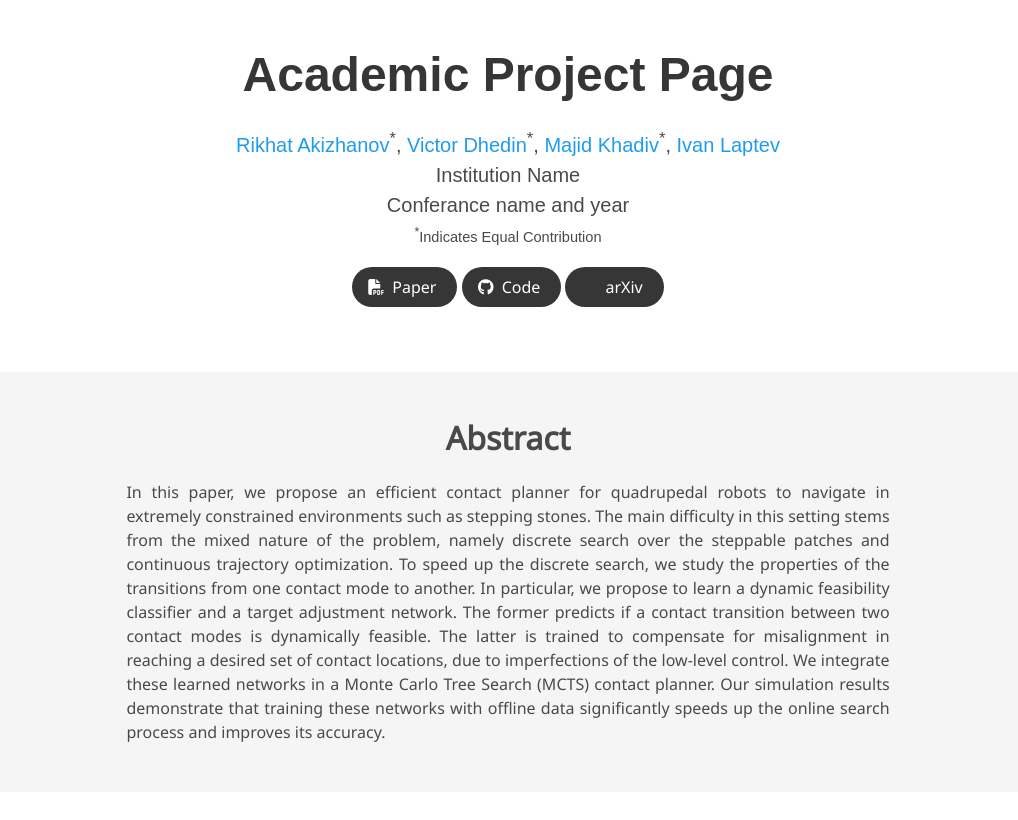
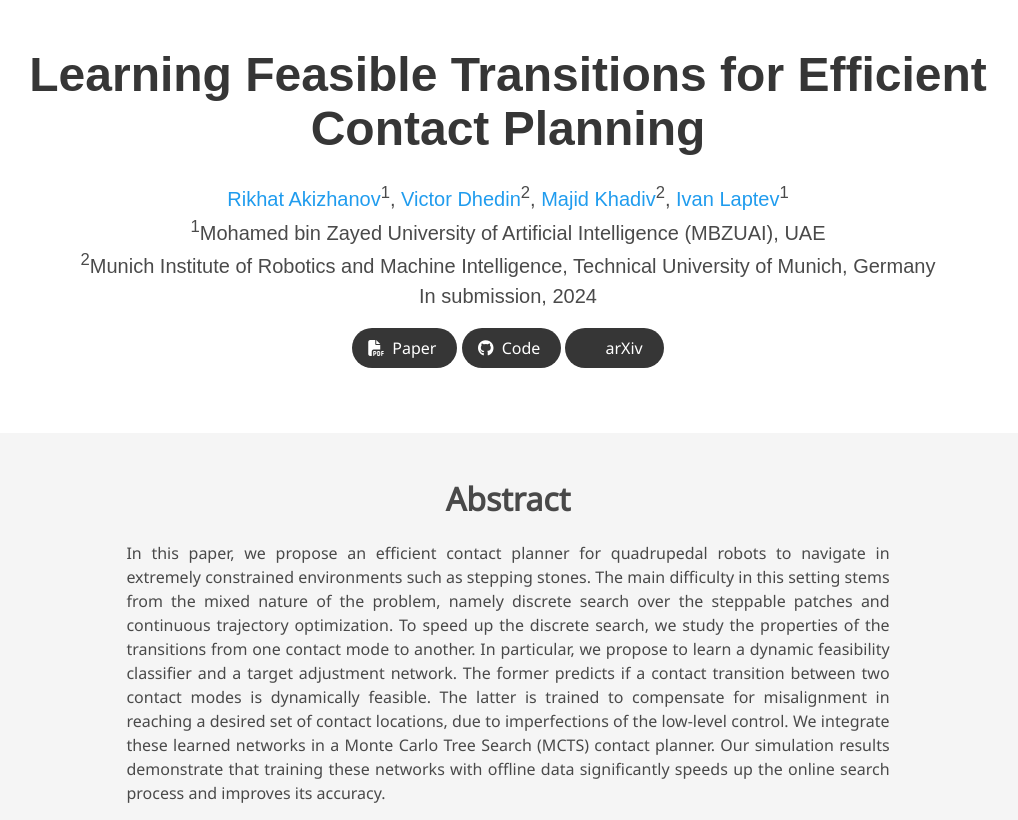
Before and after one commit to rihat99/efficient_contact_planning, a plain HTML site: page index.html in a window 1280 px wide. Shown: the top 820 px of the page, without its empty margins (132-1150 px from the left). Drawn offline with nearby package versions, Linux system fonts and the light colour scheme; some icons are missing; a web font is replaced by a local one.

Commit message:
fix title

```diff
--- a/index.html
+++ b/index.html
@@ -52,30 +52,31 @@
       <div class="container is-max-desktop">
         <div class="columns is-centered">
           <div class="column has-text-centered">
-            <h1 class="title is-1 publication-title">Academic Project Page</h1>
+            <h1 class="title is-1 publication-title">Learning Feasible Transitions for Efficient Contact Planning</h1>
             <div class="is-size-5 publication-authors">
               <!-- Paper authors -->
               <span class="author-block">
-                <a href="FIRST AUTHOR PERSONAL LINK" target="_blank">Rikhat Akizhanov</a><sup>*</sup>,</span>
-                <span class="author-block">
-                  <a href="SECOND AUTHOR PERSONAL LINK" target="_blank">Victor Dhedin</a><sup>*</sup>,</span>
-                  <span class="author-block">
-                    <a href="THIRD AUTHOR PERSONAL LINK" target="_blank">Majid Khadiv</a><sup>*</sup>,</span>
-                    <span class="author-block">
-                      <a href="FOURTH AUTHOR PERSONAL LINK" target="_blank">Ivan Laptev</a>
-                  </span>
-                  </div>
+                <a href="FIRST AUTHOR PERSONAL LINK" target="_blank">Rikhat Akizhanov</a><sup>1</sup>,</span>
+              <span class="author-block">
+                <a href="SECOND AUTHOR PERSONAL LINK" target="_blank">Victor Dhedin</a><sup>2</sup>,</span>
+              <span class="author-block">
+                <a href="THIRD AUTHOR PERSONAL LINK" target="_blank">Majid Khadiv</a><sup>2</sup>,</span>
+              <span class="author-block">
+                <a href="FOURTH AUTHOR PERSONAL LINK" target="_blank">Ivan Laptev</a><sup>1</sup></span>
+            </div>
 
                   <div class="is-size-5 publication-authors">
-                    <span class="author-block">Institution Name<br>Conferance name and year</span>
-                    <span class="eql-cntrb"><small><br><sup>*</sup>Indicates Equal Contribution</small></span>
+                    <span class="author-block"><sup>1</sup>Mohamed bin Zayed University of Artificial Intelligence (MBZUAI), UAE</span>
+                    <span class="author-block"><sup>2</sup>Munich Institute of Robotics and Machine Intelligence, Technical University of Munich, Germany</span>
+                    <span class="author-block">In submission, 2024</span>
+                    <!-- <span class="eql-cntrb"><small><br><sup>*</sup>Indicates Equal Contribution</small></span> -->
                   </div>
 
                   <div class="column has-text-centered">
                     <div class="publication-links">
                          <!-- Arxiv PDF link -->
                       <span class="link-block">
-                        <a href="https://arxiv.org/pdf/<ARXIV PAPER ID>.pdf" target="_blank"
+                        <a href="https://arxiv.org/pdf/2407.11788" target="_blank"
                         class="external-link button is-normal is-rounded is-dark">
                         <span class="icon">
                           <i class="fas fa-file-pdf"></i>
@@ -108,7 +109,7 @@
 
                 <!-- ArXiv abstract Link -->
                 <span class="link-block">
-                  <a href="https://arxiv.org/abs/<ARXIV PAPER ID>" target="_blank"
+                  <a href="https://arxiv.org/abs/2407.11788" target="_blank"
                   class="external-link button is-normal is-rounded is-dark">
                   <span class="icon">
                     <i class="ai ai-arxiv"></i>
```
